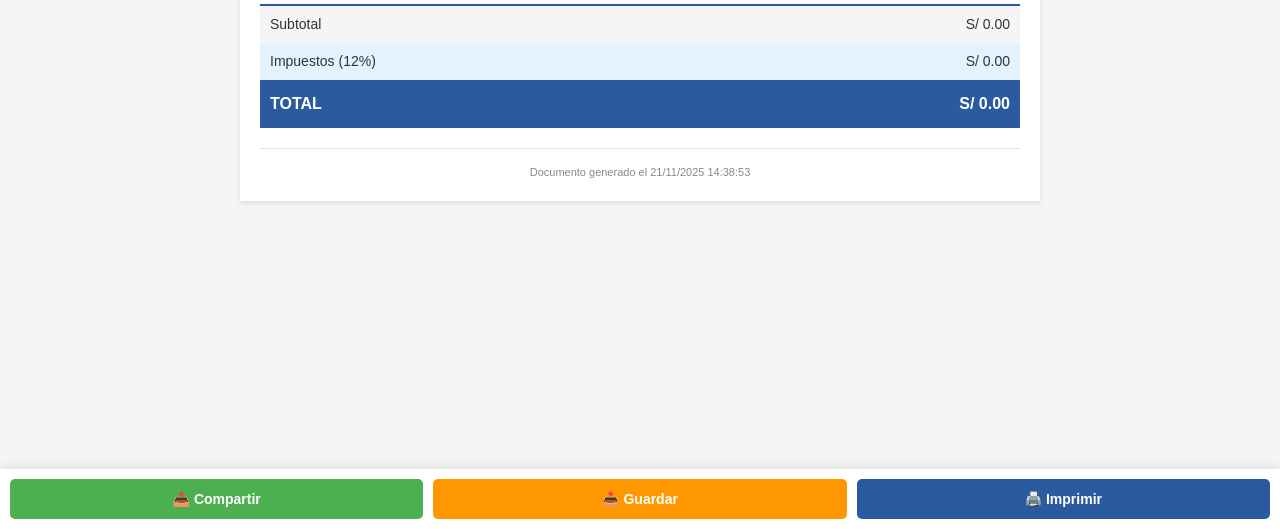
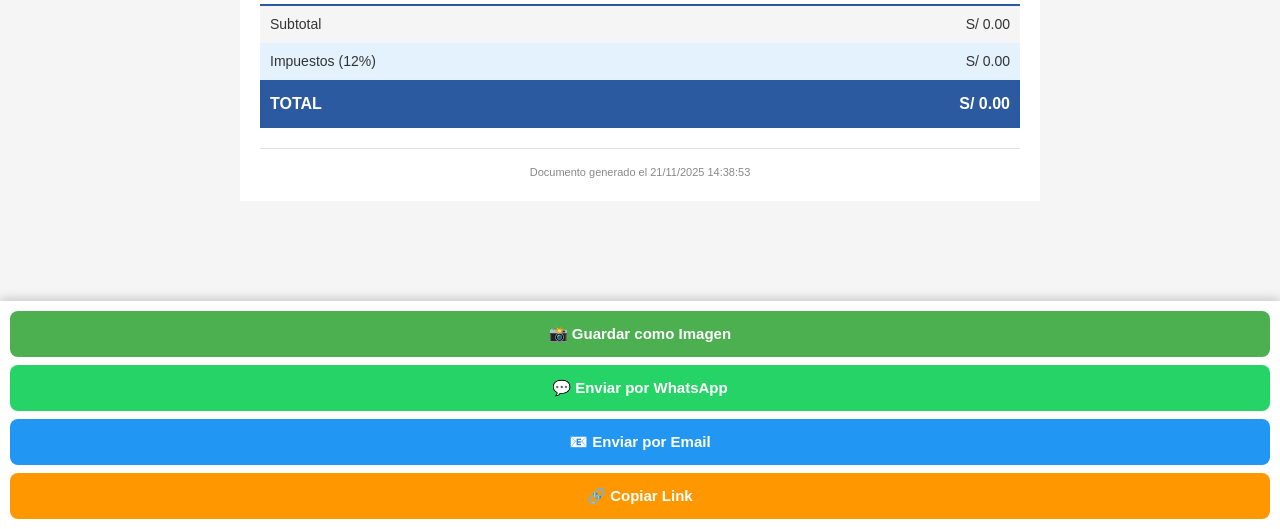
Before and after one commit to daniloalvarado/Sistema-de-Facturacion, a PHP site: page /Sistema/admin/invoice/print.php in a window 1280 px wide. Shown: the part 271-800 px from the top of the page. Run offline with PHP 8.4, Linux system fonts and the light colour scheme; data comes from the database, SQL or seed files in the repository; data that the repository does not hold is empty.

Commit message:
Update print.php

```diff
--- a/admin/invoice/print.php
+++ b/admin/invoice/print.php
@@ -186,40 +186,69 @@ require('../../config.php');
             right: 0;
             background: white;
             padding: 10px;
-            box-shadow: 0 -2px 10px rgba(0,0,0,0.1);
+            box-shadow: 0 -2px 10px rgba(0,0,0,0.2);
             display: flex;
-            gap: 10px;
+            flex-direction: column;
+            gap: 8px;
             z-index: 1000;
         }
 
         .btn {
-            flex: 1;
-            padding: 12px;
+            padding: 14px;
             border: none;
-            border-radius: 5px;
-            font-size: 14px;
+            border-radius: 8px;
+            font-size: 15px;
             font-weight: bold;
             cursor: pointer;
             text-align: center;
+            display: flex;
+            align-items: center;
+            justify-content: center;
+            gap: 8px;
         }
 
-        .btn-primary {
-            background: #2c5aa0;
-            color: white;
-        }
-
-        .btn-success {
+        .btn-screenshot {
             background: #4caf50;
             color: white;
         }
 
-        .btn-warning {
+        .btn-whatsapp {
+            background: #25D366;
+            color: white;
+        }
+
+        .btn-email {
+            background: #2196F3;
+            color: white;
+        }
+
+        .btn-share {
             background: #ff9800;
             color: white;
         }
 
-        /* Modal de opciones */
-        .modal {
+        /* Alerta de instrucciones */
+        .alert-box {
+            display: none;
+            position: fixed;
+            top: 50%;
+            left: 50%;
+            transform: translate(-50%, -50%);
+            background: white;
+            padding: 25px;
+            border-radius: 15px;
+            box-shadow: 0 4px 20px rgba(0,0,0,0.3);
+            z-index: 3000;
+            max-width: 90%;
+            max-height: 80vh;
+            overflow-y: auto;
+        }
+
+        .alert-box.active {
+            display: block;
+        }
+
+        .alert-overlay {
             display: none;
             position: fixed;
             top: 0;
@@ -434,110 +439,133 @@ require('../../config.php');
 
     <!-- Barra de acciones -->
     <div class="action-bar">
-        <button class="btn btn-success" onclick="compartir()">📤 Compartir</button>
-        <button class="btn btn-warning" onclick="mostrarOpciones()">📥 Guardar</button>
-        <button class="btn btn-primary" onclick="imprimirRapido()">🖨️ Imprimir</button>
+        <button class="btn btn-screenshot" onclick="mostrarInstrucciones()">
+            📸 Guardar como Imagen
+        </button>
+        <button class="btn btn-whatsapp" onclick="enviarWhatsApp()">
+            💬 Enviar por WhatsApp
+        </button>
+        <button class="btn btn-email" onclick="enviarEmail()">
+            📧 Enviar por Email
+        </button>
+        <button class="btn btn-share" onclick="compartirLink()">
+            🔗 Copiar Link
+        </button>
     </div>
 
-    <!-- Modal de opciones -->
-    <div class="modal" id="modalOpciones">
-        <div class="modal-content">
-            <div class="modal-title">¿Cómo quieres guardar?</div>
+    <!-- Overlay -->
+    <div class="alert-overlay" id="overlay" onclick="cerrarAlerta()"></div>
 
-            <div class="modal-option" onclick="capturarPantalla()">
-                <div class="modal-option-title">📸 Captura de Pantalla</div>
-                <div class="modal-option-desc">Toma una captura y guárdala en tu galería (Recomendado para móvil)</div>
+    <!-- Alerta de instrucciones -->
+    <div class="alert-box" id="alertBox">
+        <div class="alert-title">📸 Cómo Guardar la Factura</div>
+        <div class="alert-content">
+            <div class="alert-step">
+                <strong>📱 Para Android:</strong>
+                1. Presiona: Botón de BAJAR VOLUMEN + ENCENDIDO al mismo tiempo<br>
+                2. Se guardará en tu Galería/Fotos<br>
+                3. Opcional: Desplázate hacia abajo para capturar todo
             </div>
 
-            <div class="modal-option" onclick="imprimirAPDF()">
-                <div class="modal-option-title">📄 Guardar como PDF</div>
-                <div class="modal-option-desc">Usa la función de imprimir del navegador</div>
+            <div class="alert-step">
+                <strong>🍎 Para iPhone:</strong>
+                1. Presiona: Botón LATERAL + SUBIR VOLUMEN al mismo tiempo<br>
+                2. Se guardará en tu app de Fotos<br>
+                3. Opcional: Toca la miniatura y usa "Página completa"
             </div>
 
-            <div class="modal-option" onclick="enviarWhatsApp()">
-                <div class="modal-option-title">💬 Enviar por WhatsApp</div>
-                <div class="modal-option-desc">Comparte este link por WhatsApp</div>
+            <div class="alert-step">
+                <strong>💡 Consejo:</strong>
+                • Puedes hacer varias capturas si la factura es larga<br>
+                • Después puedes editar o recortar la imagen<br>
+                • También puedes compartirla directamente desde tu galería
             </div>
-
-            <div class="modal-option" onclick="enviarEmail()">
-                <div class="modal-option-title">📧 Enviar por Email</div>
-                <div class="modal-option-desc">Abre tu app de correo para enviar</div>
-            </div>
-
-            <button class="close-modal" onclick="cerrarModal()">Cancelar</button>
         </div>
+        <button class="close-alert" onclick="cerrarAlerta()">Entendido ✓</button>
     </div>
 
     <script>
-        function mostrarOpciones() {
-            document.getElementById('modalOpciones').classList.add('active');
+        function mostrarInstrucciones() {
+            document.getElementById('overlay').classList.add('active');
+            document.getElementById('alertBox').classList.add('active');
         }
 
-        function cerrarModal() {
-            document.getElementById('modalOpciones').classList.remove('active');
+        function cerrarAlerta() {
+            document.getElementById('overlay').classList.remove('active');
+            document.getElementById('alertBox').classList.remove('active');
         }
 
-        function imprimirRapido() {
-            window.print();
+        function enviarWhatsApp() {
+            const texto = encodeURIComponent(
+                '📄 *Factura <?php echo $invoice_code; ?>*\n\n' +
+                '👤 Cliente: <?php echo $customer_name; ?>\n' +
+                '💰 Total: S/ <?php echo number_format($total_amount, 2); ?>\n\n' +
+                '🔗 Ver factura completa:\n' + window.location.href
+            );
+            window.open('https://wa.me/?text=' + texto, '_blank');
         }
 
-        function imprimirAPDF() {
-            cerrarModal();
-            alert('📱 INSTRUCCIONES:\n\n' +
-                  '1. Se abrirá la ventana de imprimir\n' +
-                  '2. Selecciona "Guardar como PDF"\n' +
-                  '3. Elige dónde guardar\n\n' +
-                  '✅ En iPhone: Pellizca la vista previa para crear PDF');
-            setTimeout(() => window.print(), 500);
+        function enviarEmail() {
+            const asunto = encodeURIComponent('Factura <?php echo $invoice_code; ?> - <?php echo $customer_name; ?>');
+            const cuerpo = encodeURIComponent(
+                'Estimado/a,\n\n' +
+                'Le envío la factura con los siguientes detalles:\n\n' +
+                'Código de Factura: <?php echo $invoice_code; ?>\n' +
+                'Cliente: <?php echo $customer_name; ?>\n' +
+                'Total: S/ <?php echo number_format($total_amount, 2); ?>\n\n' +
+                'Puede ver la factura completa en el siguiente enlace:\n' +
+                window.location.href + '\n\n' +
+                'Saludos cordiales.'
+            );
+            window.location.href = 'mailto:?subject=' + asunto + '&body=' + cuerpo;
         }
 
-        function compartir() {
-            const titulo = 'Factura <?php echo $invoice_code; ?>';
-            const texto = 'Cliente: <?php echo $customer_name; ?>\nTotal: S/ <?php echo number_format($total_amount, 2); ?>';
+        function compartirLink() {
+            const url = window.location.href;
 
+            // Intentar usar la API de compartir nativa
             if (navigator.share) {
                 navigator.share({
-                    title: titulo,
-                    text: texto,
-                    url: window.location.href
-                }).catch(err => console.log('Error al compartir:', err));
+                    title: 'Factura <?php echo $invoice_code; ?>',
+                    text: 'Cliente: <?php echo $customer_name; ?> | Total: S/ <?php echo number_format($total_amount, 2); ?>',
+                    url: url
+                }).then(() => {
+                    console.log('Compartido exitosamente');
+                }).catch(err => {
+                    copiarAlPortapapeles(url);
+                });
             } else {
-                alert('Link copiado para compartir:\n' + window.location.href);
-                copiarTexto(window.location.href);
+                copiarAlPortapapeles(url);
             }
         }
 
-        function capturarPantalla() {
-            cerrarModal();
-            alert('📸 CÓMO TOMAR CAPTURA:\n\n' +
-                  '📱 Android: Botón bajar volumen + encendido\n' +
-                  '🍎 iPhone: Botón lateral + subir volumen\n\n' +
-                  '💡 TIP: Desplázate hacia abajo para capturar todo');
-        }
-
-        function enviarWhatsApp() {
-            const texto = encodeURIComponent('Factura <?php echo $invoice_code; ?>\n' + window.location.href);
-            window.open('https://wa.me/?text=' + texto, '_blank');
-            cerrarModal();
-        }
-
-        function enviarEmail() {
-            const asunto = encodeURIComponent('Factura <?php echo $invoice_code; ?>');
-            const cuerpo = encodeURIComponent('Hola,\n\nAdjunto el enlace a la factura:\n' + window.location.href + '\n\nSaludos.');
-            window.location.href = 'mailto:?subject=' + asunto + '&body=' + cuerpo;
-            cerrarModal();
-        }
-
-        function copiarTexto(texto) {
+        function copiarAlPortapapeles(texto) {
+            // Crear elemento temporal
             const el = document.createElement('textarea');
             el.value = texto;
             el.style.position = 'fixed';
-            el.style.opacity = '0';
+            el.style.left = '-9999px';
             document.body.appendChild(el);
+
+            // Seleccionar y copiar
             el.select();
-            document.execCommand('copy');
+            el.setSelectionRange(0, 99999);
+
+            try {
+                document.execCommand('copy');
+                alert('✅ Link copiado al portapapeles!\n\nPuedes pegarlo en WhatsApp, Email, etc.');
+            } catch (err) {
+                // Si falla, mostrar el link
+                prompt('Copia este link:', texto);
+            }
+
             document.body.removeChild(el);
         }
+
+        // Prevenir que se cierre el menú al tocar dentro del alert
+        document.getElementById('alertBox').addEventListener('click', function(e) {
+            e.stopPropagation();
+        });
     </script>
 </body>
 </html>
```
Also changed, not shown: other parts of admin/invoice/print.php (+38 -62 lines).
